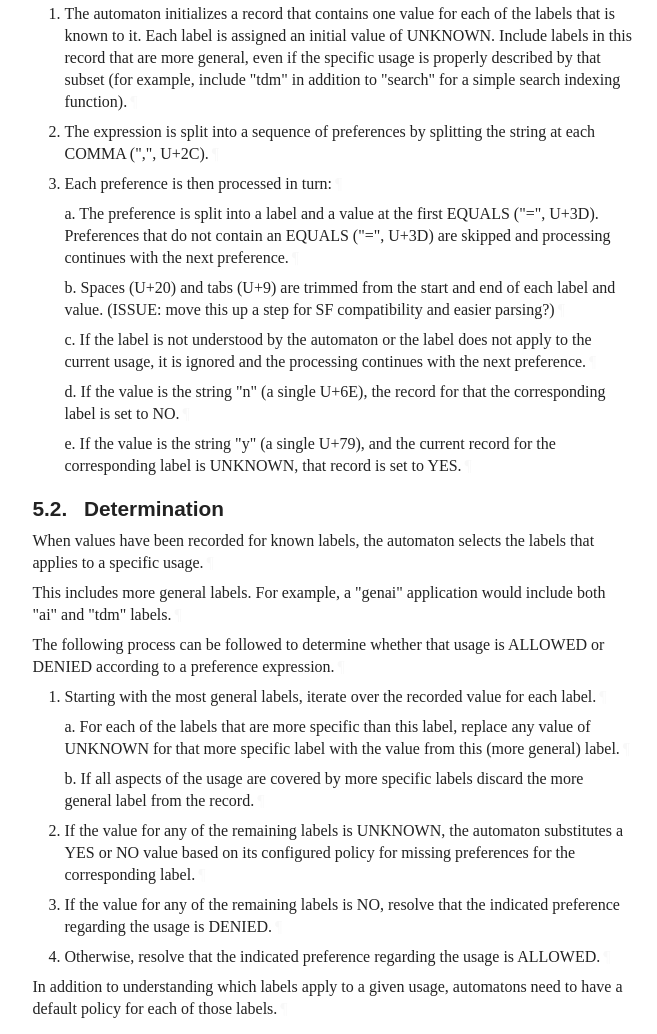
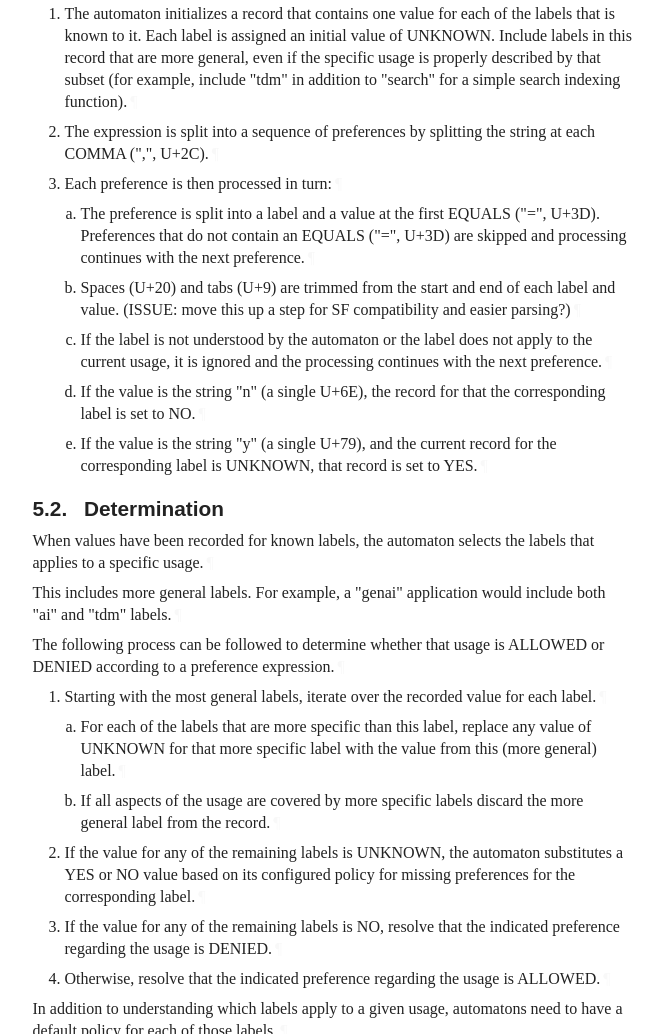
Before and after one commit to martinthomson/sup-ai, a plain HTML site: page draft-thomson-aipref-sup.html in a window 1280 px wide. Shown: the part 5612-6646 px from the top of the page, without its empty margins (92-749 px from the left). Drawn offline with Linux system fonts and the light colour scheme; a web font is replaced by a local one.

Commit message:
Script updating gh-pages from 3d95508. [ci skip]

```diff
--- a/draft-thomson-aipref-sup.html
+++ b/draft-thomson-aipref-sup.html
@@ -1710,26 +1710,33 @@ by splitting the string at each COMMA (",", U+2C).<a href="#section-5.1-2.2.1" c
 </li>
           <li id="section-5.1-2.3">
             <p id="section-5.1-2.3.1">Each preference is then processed in turn:<a href="#section-5.1-2.3.1" class="pilcrow">¶</a></p>
-<p id="section-5.1-2.3.2">
-a. The preference is split into a label and a value
+<ol start="1" type="a" class="normal type-a" id="section-5.1-2.3.2">
+<li id="section-5.1-2.3.2.1">
+                <p id="section-5.1-2.3.2.1.1">The preference is split into a label and a value
 at the first EQUALS ("=", U+3D).
 Preferences that do not contain an EQUALS ("=", U+3D) are skipped
-   and processing continues with the next preference.<a href="#section-5.1-2.3.2" class="pilcrow">¶</a></p>
-<p id="section-5.1-2.3.3">
-b. Spaces (U+20) and tabs (U+9) are trimmed from the start and end
+and processing continues with the next preference.<a href="#section-5.1-2.3.2.1.1" class="pilcrow">¶</a></p>
+</li>
+              <li id="section-5.1-2.3.2.2">
+                <p id="section-5.1-2.3.2.2.1">Spaces (U+20) and tabs (U+9) are trimmed from the start and end
 of each label and value.
-   (ISSUE: move this up a step for SF compatibility and easier parsing?)<a href="#section-5.1-2.3.3" class="pilcrow">¶</a></p>
-<p id="section-5.1-2.3.4">
-c. If the label is not understood by the automaton
+(ISSUE: move this up a step for SF compatibility and easier parsing?)<a href="#section-5.1-2.3.2.2.1" class="pilcrow">¶</a></p>
+</li>
+              <li id="section-5.1-2.3.2.3">
+                <p id="section-5.1-2.3.2.3.1">If the label is not understood by the automaton
 or the label does not apply to the current usage,
-   it is ignored and the processing continues with the next preference.<a href="#section-5.1-2.3.4" class="pilcrow">¶</a></p>
-<p id="section-5.1-2.3.5">
-d. If the value is the string "n" (a single U+6E),
-   the record for that the corresponding label is set to NO.<a href="#section-5.1-2.3.5" class="pilcrow">¶</a></p>
-<p id="section-5.1-2.3.6">
-e. If the value is the string "y" (a single U+79),
+it is ignored and the processing continues with the next preference.<a href="#section-5.1-2.3.2.3.1" class="pilcrow">¶</a></p>
+</li>
+              <li id="section-5.1-2.3.2.4">
+                <p id="section-5.1-2.3.2.4.1">If the value is the string "n" (a single U+6E),
+the record for that the corresponding label is set to NO.<a href="#section-5.1-2.3.2.4.1" class="pilcrow">¶</a></p>
+</li>
+              <li id="section-5.1-2.3.2.5">
+                <p id="section-5.1-2.3.2.5.1">If the value is the string "y" (a single U+79),
 and the current record for the corresponding label is UNKNOWN,
-   that record is set to YES.<a href="#section-5.1-2.3.6" class="pilcrow">¶</a></p>
+that record is set to YES.<a href="#section-5.1-2.3.2.5.1" class="pilcrow">¶</a></p>
+</li>
+            </ol>
 </li>
         </ol>
 </section>
@@ -1752,15 +1759,19 @@ according to a preference expression.<a href="#section-5.2-3" class="pilcrow">¶
 <li id="section-5.2-4.1">
             <p id="section-5.2-4.1.1">Starting with the most general labels,
 iterate over the recorded value for each label.<a href="#section-5.2-4.1.1" class="pilcrow">¶</a></p>
-<p id="section-5.2-4.1.2">
-a. For each of the labels
+<ol start="1" type="a" class="normal type-a" id="section-5.2-4.1.2">
+<li id="section-5.2-4.1.2.1">
+                <p id="section-5.2-4.1.2.1.1">For each of the labels
 that are more specific than this label,
 replace any value of UNKNOWN for that more specific label
-   with the value from this (more general) label.<a href="#section-5.2-4.1.2" class="pilcrow">¶</a></p>
-<p id="section-5.2-4.1.3">
-b. If all aspects of the usage
+with the value from this (more general) label.<a href="#section-5.2-4.1.2.1.1" class="pilcrow">¶</a></p>
+</li>
+              <li id="section-5.2-4.1.2.2">
+                <p id="section-5.2-4.1.2.2.1">If all aspects of the usage
 are covered by more specific labels
-   discard the more general label from the record.<a href="#section-5.2-4.1.3" class="pilcrow">¶</a></p>
+discard the more general label from the record.<a href="#section-5.2-4.1.2.2.1" class="pilcrow">¶</a></p>
+</li>
+            </ol>
 </li>
           <li id="section-5.2-4.2">
             <p id="section-5.2-4.2.1">If the value for any of the remaining labels is UNKNOWN,
```
Also changed, not shown: draft-thomson-aipref-sup.txt. Lines whose indentation alone changed are shown as unchanged.
